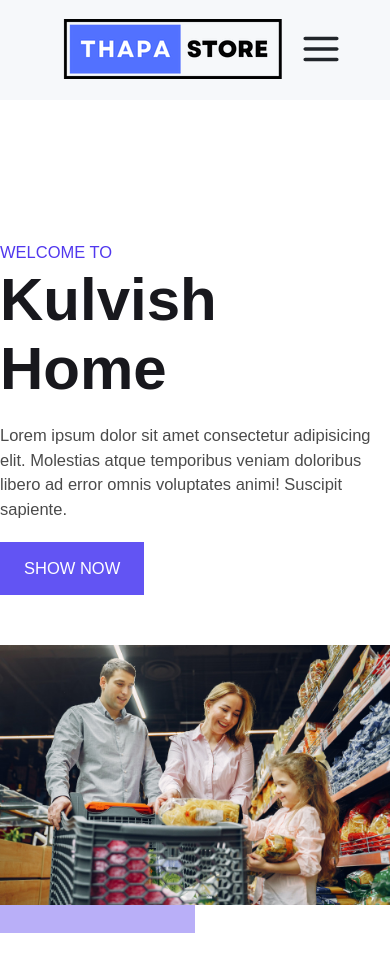
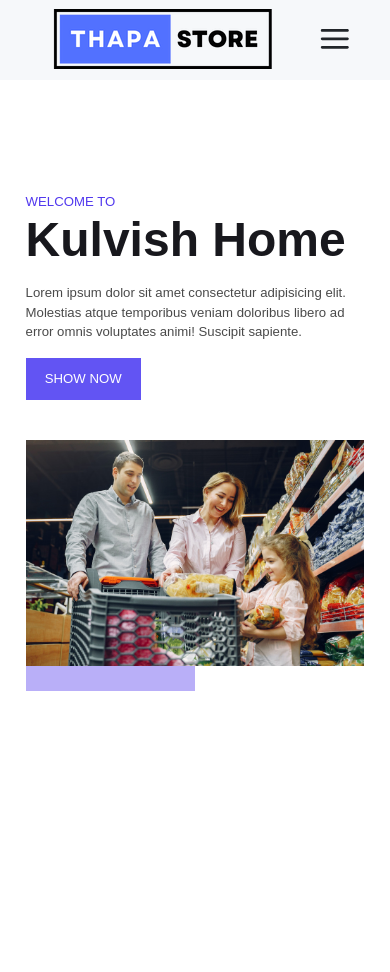
Before and after one commit to Kuljeet90/React-E-Commerce-Web, a React (Create React App) app in the folder E-Commerce_React-Project/: page / in a window 390 px wide. Shown: the top 972 px of the page. After the commit the page ends 844 px from the top, so only its background shows below. Built offline with nearby package versions, Linux system fonts and the light colour scheme.

Commit message:
changed the responsiveness

```diff
--- a/E-Commerce_React-Project/src/GlobalStyle.js
+++ b/E-Commerce_React-Project/src/GlobalStyle.js
@@ -95,8 +95,7 @@ ${"" /* resuable code section  */}
 }
 
 .grid-two-column {
-  grid-template-row: repeat(2, 2fr);
-
+  grid-template-columns: repeat(2, 1fr);
 }
 
 .grid-three-column {
@@ -157,7 +156,17 @@ input, textarea{
     cursor: pointer;
     }
 
+@media (max-width: ${({ theme }) => theme.media.tab}) {
+    .container {
+    max-width: 130rem;
+    padding: 0 3.2rem;
+  }
+  }
 
+   @media (max-width: ${({ theme }) => theme.media.mobile}) {
+       html {
+      font-size: 50%;
+    }
 
 .grid{
   gap: 3.2rem;
```
